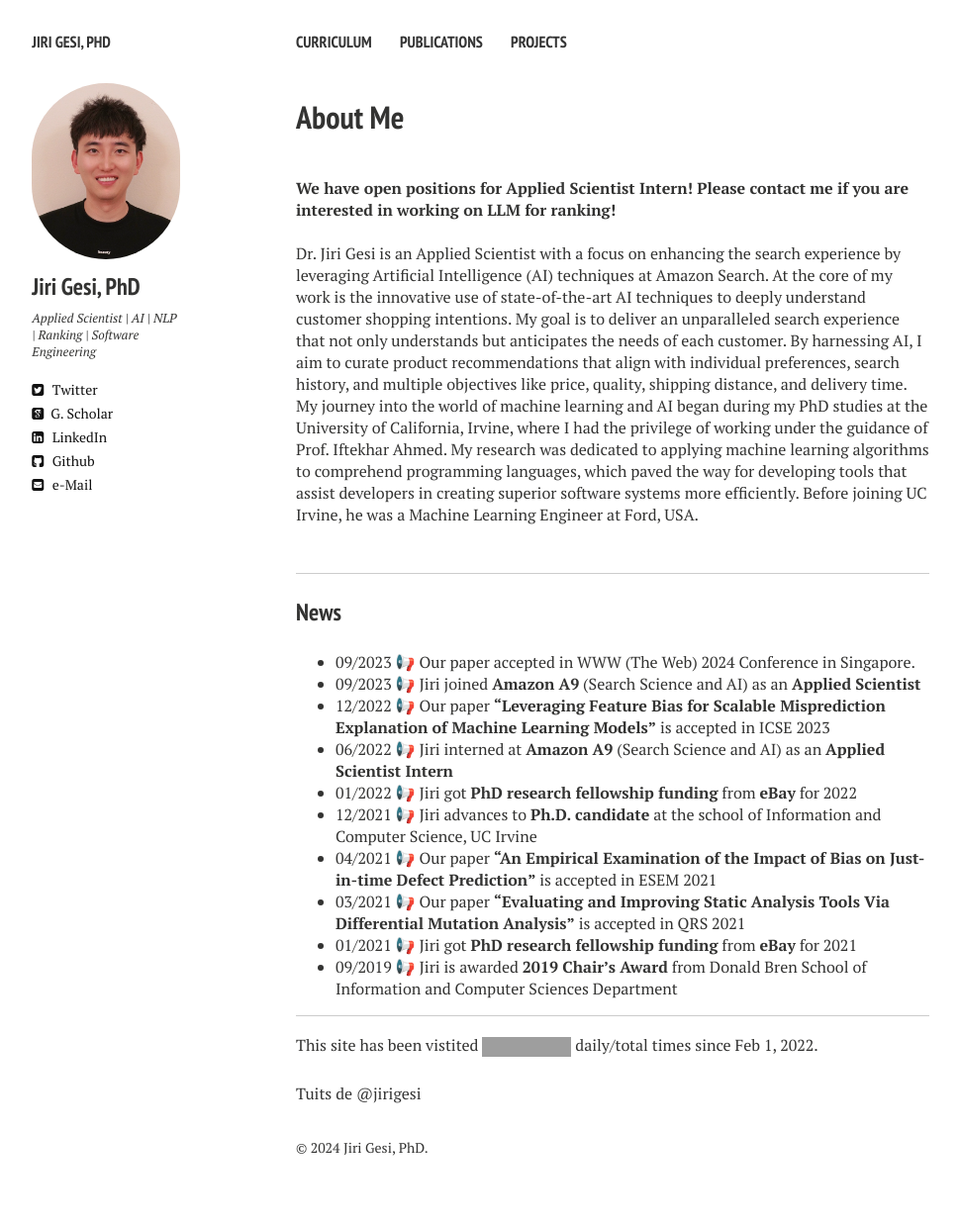
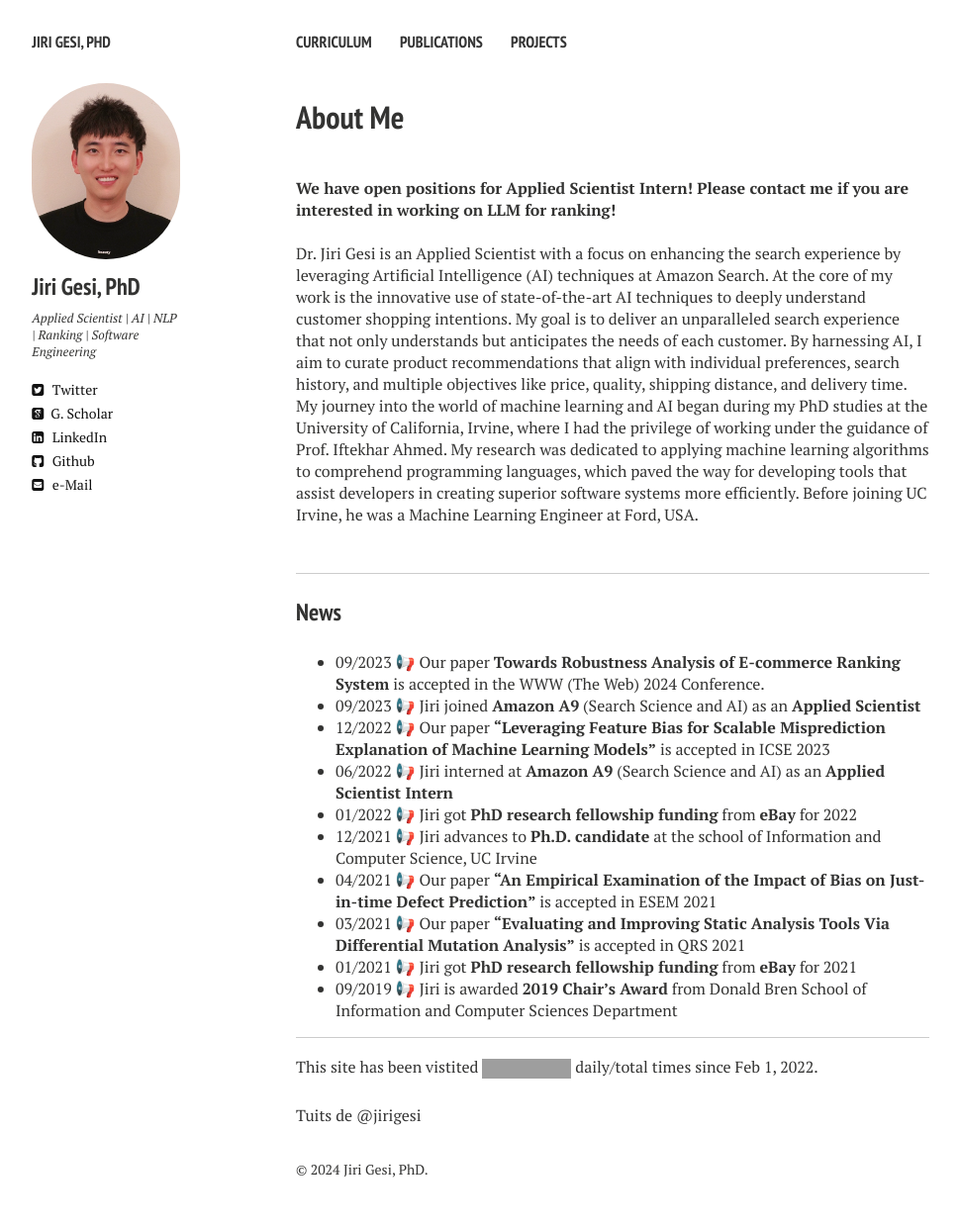
Before and after one commit to Jirigesi/Jirigesi.github.io, a Jekyll site: the page built from index.md, in a window 1280 px wide. Shown: the whole page at 99% size, without its empty margins (21-991 px from the left). Built offline with Jekyll 4.4.1, drawn with Linux system fonts in a browser that asks for light colours; nearby versions of some CDN libraries; comment, search, counter and statistics services are not loaded; before the commit the page ends 1218 px from its top, so only the background shows below that; grey boxes are pictures that could not be loaded.

Commit message:
Update index.md

```diff
--- a/index.md
+++ b/index.md
@@ -22,7 +22,7 @@ My journey into the world of machine learning and AI began during my PhD studies
 
 ---
 ### News
-- 09/2023 📢 Our paper accepted in WWW (The Web) 2024 Conference in Singapore.
+- 09/2023 📢 Our paper **Towards Robustness Analysis of E-commerce Ranking System** is accepted in the WWW (The Web) 2024 Conference.
 - 09/2023 📢 Jiri joined **Amazon A9** (Search Science and AI) as an **Applied Scientist**
 - 12/2022 📢 Our paper **"Leveraging Feature Bias for Scalable Misprediction Explanation of Machine Learning Models"** is accepted in ICSE 2023
 - 06/2022 📢 Jiri interned at **Amazon A9** (Search Science and AI) as an **Applied Scientist Intern**
```
